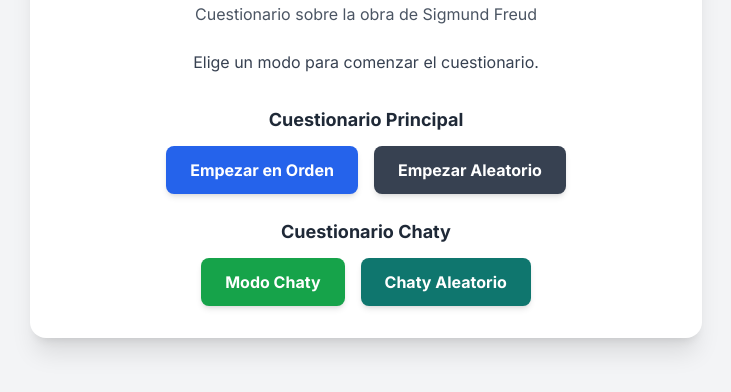
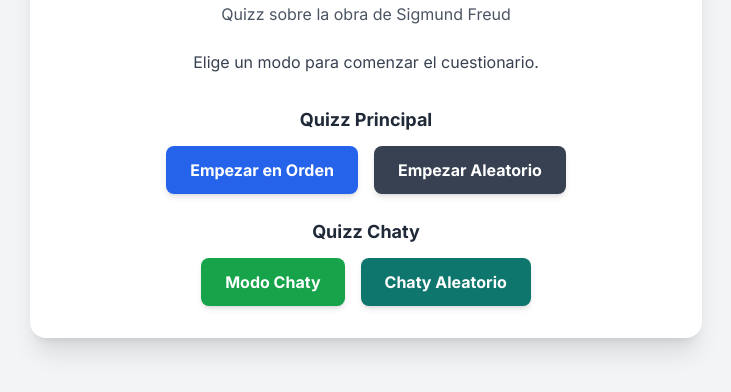
Before and after one commit to avf8449/cuestionarioPsico, a plain HTML site: page index.html in a window 1280 px wide. Shown: the part 266-658 px from the top of the page, without its empty margins (274-1005 px from the left). Drawn offline with nearby package versions, Linux system fonts and the light colour scheme.

Commit message:
Update index.html

```diff
--- a/index.html
+++ b/index.html
@@ -3,7 +3,7 @@
 <head>
     <meta charset="UTF-8">
     <meta name="viewport" content="width=device-width, initial-scale=1.0">
-    <title>Cuestionario: El Malestar en la Cultura</title>
+    <title>Quizz: El Malestar en la Cultura</title>
     <script src="https://cdn.tailwindcss.com"></script>
     <link rel="preconnect" href="https://fonts.googleapis.com">
     <link rel="preconnect" href="https://fonts.gstatic.com" crossorigin>
@@ -39,7 +39,7 @@
         <!-- Header -->
         <header class="text-center mb-6">
             <h1 class="text-2xl md:text-3xl font-bold text-gray-900">El Malestar en la Cultura</h1>
-            <p class="text-md text-gray-600 mt-1">Cuestionario sobre la obra de Sigmund Freud</p>
+            <p class="text-md text-gray-600 mt-1">Quizz sobre la obra de Sigmund Freud</p>
         </header>
 
         <!-- Start Screen -->
@@ -47,7 +47,7 @@
              <p class="text-gray-700 mb-8">Elige un modo para comenzar el cuestionario.</p>
              <div class="space-y-6">
                 <div>
-                    <h3 class="text-lg font-semibold mb-3 text-gray-800">Cuestionario Principal</h3>
+                    <h3 class="text-lg font-semibold mb-3 text-gray-800">Quizz Principal</h3>
                     <div class="flex flex-col sm:flex-row gap-4 justify-center">
                          <button onclick="startQuiz('ordered', 'main')" class="w-full sm:w-auto bg-blue-600 text-white font-semibold py-3 px-6 rounded-lg shadow-md hover:bg-blue-700 transition-transform transform hover:scale-105">
                             Empezar en Orden
@@ -58,7 +58,7 @@
                     </div>
                 </div>
                  <div>
-                    <h3 class="text-lg font-semibold mb-3 text-gray-800">Cuestionario Chaty</h3>
+                    <h3 class="text-lg font-semibold mb-3 text-gray-800">Quizz Chaty</h3>
                     <div class="flex flex-col sm:flex-row gap-4 justify-center">
                          <button onclick="startQuiz('ordered', 'chatty')" class="w-full sm:w-auto bg-green-600 text-white font-semibold py-3 px-6 rounded-lg shadow-md hover:bg-green-700 transition-transform transform hover:scale-105">
                             Modo Chaty
```
